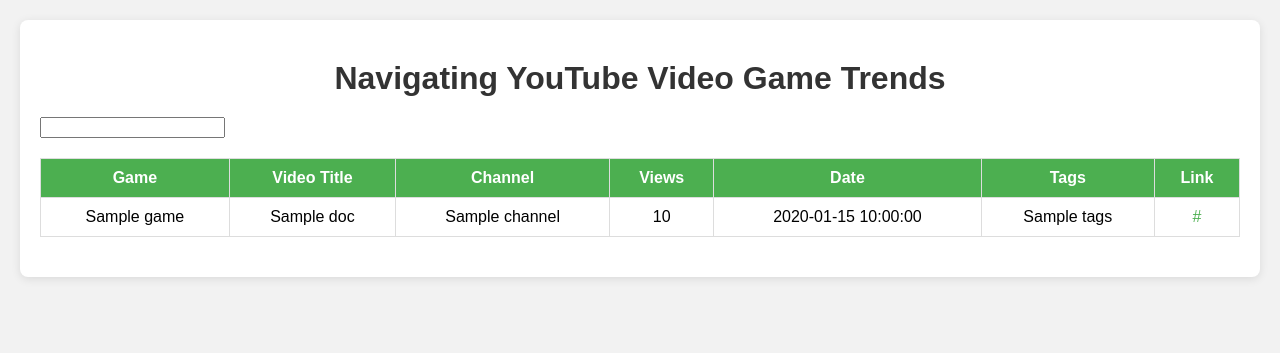
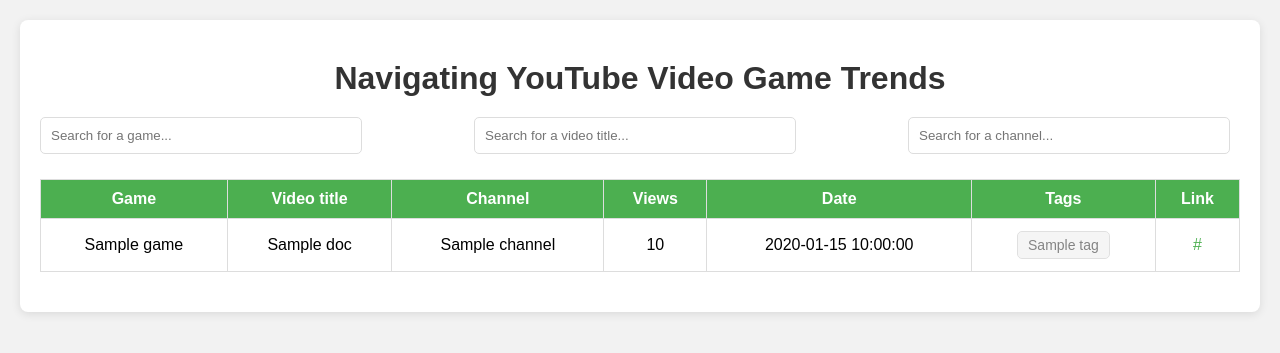
Before and after one commit to victger/Gamewave, a Flask app: template app/templates/index.html in a window 1280 px wide. Shown: the top 353 px of the page. Run offline with Flask 3, Linux system fonts and the light colour scheme; the template is opened without the code that fills it: most values are stand-ins (such as "Sample title", 1, 10 or a date in 2020); some libraries are stand-ins or nearby versions.

Commit message:
Game, Video title and Channel research fields working

```diff
--- a/app/elastic_utils.py
+++ b/app/elastic_utils.py
@@ -5,7 +5,9 @@ from elasticsearch.helpers import bulk
 def clean_views(views_str: str):
     views_str= views_str.replace('k', '000').replace('M', '000000')
     views_int= int(re.sub(r'[^\d]', '', views_str))
-    return views_int
+    formatted_views = '{:,.0f}'.format(views_int).replace(',', ' ')
+
+    return formatted_views
 
 def clean_date(date_str: str):
     today = datetime.today()
--- a/app/static/style.css
+++ b/app/static/style.css
@@ -22,10 +22,10 @@ h1 {
 
 /* Réorganisation de la barre de recherche */
 .search-container {
-    display: flex;
-    justify-content: center;
-    align-items: center;
-    margin-bottom: 20px;
+    display: flex;  /* Permet d'aligner les éléments côte à côte */
+    justify-content: space-between; /* Ajoute un espacement égal entre les champs */
+    gap: 20px;  /* Espace entre chaque champ de recherche */
+    margin-bottom: 20px; /* Espace entre la recherche et les résultats */
 }
 
 input[type="text"] {
@@ -112,3 +112,59 @@ a {
 a:hover {
     text-decoration: underline;
 }
+
+/* Style général pour la boîte de recherche */
+.search-box {
+    width: 300px;
+    padding: 10px;
+    margin-bottom: 5px;
+    position: relative;
+}
+
+/* Style pour la liste de suggestions avec défilement */
+.suggestions {
+    list-style-type: none;
+    padding: 0;
+    margin: 0;
+    background-color: white;
+    border: 1px solid #ccc;
+    width: 300px; /* Aligné avec la largeur de la boîte de recherche */
+    position: absolute;
+    z-index: 100;
+    display: none;
+    max-height: 150px; /* Limite la hauteur à 150px */
+    overflow-y: auto;  /* Active le défilement si le contenu dépasse la hauteur */
+}
+
+.suggestions li {
+    padding: 8px;
+    cursor: pointer;
+}
+
+.suggestions li:hover {
+    background-color: #f0f0f0;
+}
+
+.container {
+    position: relative;
+}
+
+.tag-info {
+    background-color: #f0f0f0;  /* Couleur de fond douce */
+    border: 1px solid #ccc;     /* Bordure gris clair */
+    border-radius: 5px;         /* Coins arrondis */
+    padding: 5px 10px;          /* Espacement intérieur */
+    margin: 2px;                /* Espacement entre les boutons */
+    font-size: 14px;            /* Taille de police */
+    color: #333;                /* Couleur du texte */
+    cursor: default;            /* Pas de curseur main, car non cliquable */
+    user-select: none;          /* Empêche la sélection du texte */
+}
+
+.tag-info:hover {
+    background-color: #e0e0e0;  /* Légère modification du fond au survol */
+}
+
+.tag-info:disabled {
+    opacity: 0.6;               /* Réduit l'opacité pour indiquer qu'il est désactivé */
+}
--- a/app/templates/index.html
+++ b/app/templates/index.html
@@ -4,22 +4,41 @@
         <meta charset="UTF-8">
         <meta name="viewport" content="width=device-width, initial-scale=1.0">
         <link rel="stylesheet" type="text/css" href="{{ url_for('static', filename='style.css') }}">
-    <script src="https://cdnjs.cloudflare.com/ajax/libs/jquery/3.6.1/jquery.min.js" integrity="sha512-aVKKRRi/Q/YV+4mjoKBsE4x3H+BkegoM/em46NNlCqNTmUYADjBbeNefNxYV7giUp0VxICtqdrbqU7iVaeZNXA==" crossorigin="anonymous" referrerpolicy="no-referrer"></script>
+        <link rel="stylesheet" href="https://cdn.jsdelivr.net/npm/daterangepicker/daterangepicker.css">
+        <script src="https://code.jquery.com/jquery-3.6.0.min.js"></script>
         <title>GameWave</title>
     </head>
     <body>
         <div class="container">
             <h1>Navigating YouTube Video Game Trends</h1>
 
-        <input class="search-box">
-        <ul class="results"></ul>
+            <!-- Container pour les champs de recherche -->
+            <div class="search-container">
+                <!-- Recherche pour Game -->
+                <div class="search-group">
+                    <input id="game-search" class="search-box" type="text" placeholder="Search for a game...">
+                    <ul id="game-suggestions" class="suggestions"></ul>
+                </div>
+
+                <!-- Recherche pour Video title -->
+                <div class="search-group">
+                    <input id="video-title-search" class="search-box" type="text" placeholder="Search for a video title...">
+                    <ul id="video-title-suggestions" class="suggestions"></ul>
+                </div>
+
+                <!-- Recherche pour Channel -->
+                <div class="search-group">
+                    <input id="channel-search" class="search-box" type="text" placeholder="Search for a channel...">
+                    <ul id="channel-suggestions" class="suggestions"></ul>
+                </div>
+            </div>
 
             <!-- Tableau des résultats -->
             <table>
                 <thead>
                     <tr>
                         <th>Game</th>
-                    <th>Video Title</th>
+                        <th>Video title</th>
                         <th>Channel</th>
                         <th>Views</th>
                         <th>Date</th>
@@ -27,7 +46,7 @@
                         <th>Link</th>
                     </tr>
                 </thead>
-            <tbody>
+                <tbody id="results-table">
                     {% for doc in data %}
                     <tr>
                         <td>{{ doc['Game'] }}</td>
@@ -35,40 +54,59 @@
                         <td>{{ doc['Channel'] }}</td>
                         <td>{{ doc['Views'] }}</td>
                         <td>{{ doc['Date'] }}</td>
-                    <td>{{ doc['Tags'] }}</td>
+                        <td>
+                            {% for tag in doc['Tags'] %}
+                                <button class="tag-info" disabled>{{ tag }}</button>
+                            {% endfor %}
+                        </td>
                         <td><a href="{{ doc['Link'] }}" target="_blank">{{ doc['Link'] }}</a></td>
                     </tr>
                     {% endfor %}
                 </tbody>
             </table>
         </div>
-
     </body>
-
 </html>
 
 <script>
+    $(document).ready(function() {
 
-    $(document).ready(function() {
+        // Utilise une fonction générale pour gérer les événements de chaque champ de recherche
+        setupAutocomplete("#game-search", "#game-suggestions", "Game");
+        setupAutocomplete("#video-title-search", "#video-title-suggestions", "Video title");
+        setupAutocomplete("#channel-search", "#channel-suggestions", "Channel");
+
+        function setupAutocomplete(inputSelector, suggestionSelector, field) {
             let debounce;
-        $('.search-box').on('keydown', function (e) {
-        clearTimeout(debounce)
+            $(inputSelector).on('input', function () {
+                clearTimeout(debounce);
                 debounce = setTimeout(() => {
-                getAutoComplete();
+                    getAutoComplete($(inputSelector).val().trim(), field, suggestionSelector);
                 }, 300);
-        })
-    })
+            });
 
-    function getAutoComplete() {
-            const query = $('.search-box').val();
+            // Lorsqu'une suggestion est cliquée, on la place dans la boîte de recherche
+            $(document).on('click', suggestionSelector + ' li', function() {
+                $(inputSelector).val($(this).text());
+                $(suggestionSelector).empty().hide(); // Cache le menu après sélection
+            });
+        }
 
-            fetch(`http://localhost:5000/search?q=${encodeURIComponent(query.trim())}`)
+        function getAutoComplete(query, field, suggestionSelector) {
+            if (query === "") {
+                $(suggestionSelector).empty().hide(); // Cache le menu si le champ est vide
+                return;
+            }
+
+            fetch(`http://localhost:5000/search?field=${field}&q=${encodeURIComponent(query)}`)
                 .then((resp) => resp.json())
                 .then((data) => {
-                        $('.results').empty();
+                    console.log(data);
+                    $(suggestionSelector).empty().show(); // Vide et affiche le menu des suggestions
                     for (let i = 0; i < data.length; i++) {
-                                $('.results').append(`<li>${data[i]}</li>`)
+                        $(suggestionSelector).append(`<li>${data[i]}</li>`);
                     }
-                    })
+                });
         }
+    });
 </script>
```
Also changed, not shown: app/flask_app.py (+26 -9 lines). Lines whose indentation alone changed are shown as unchanged.
